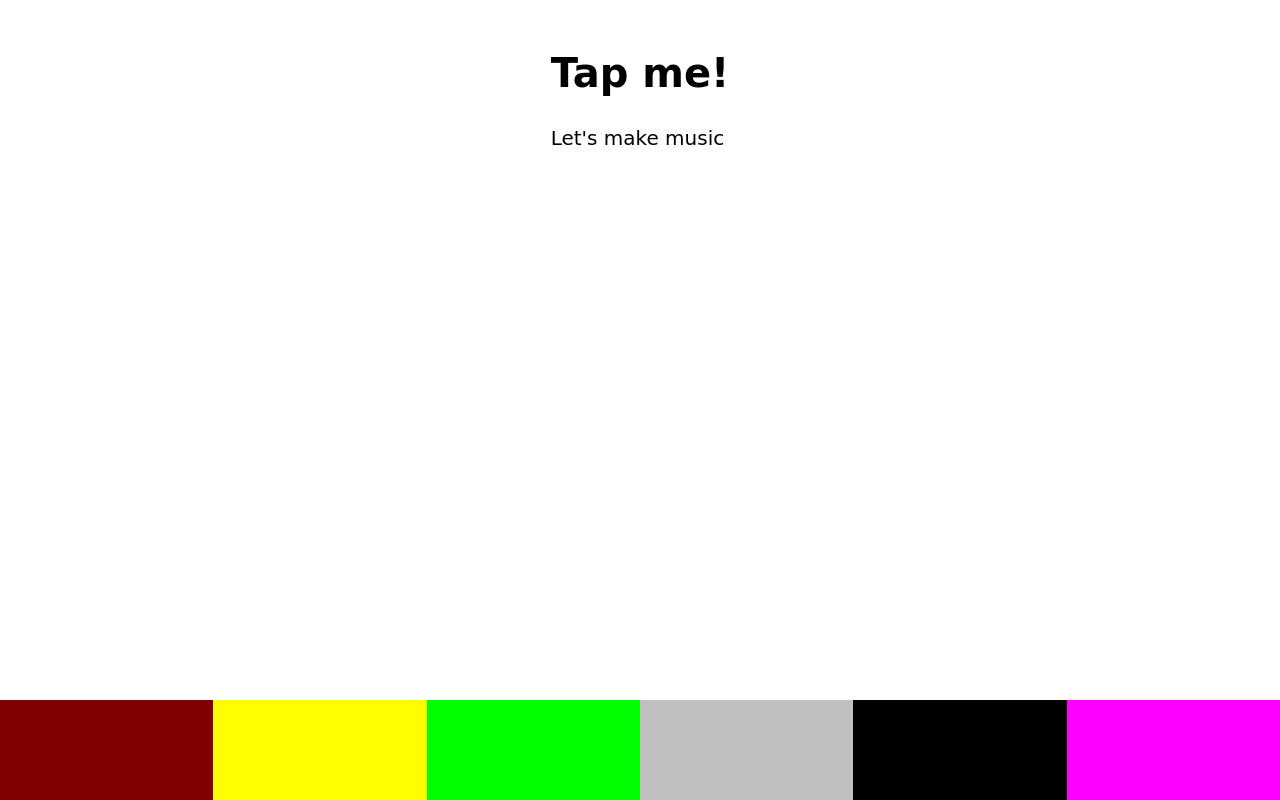
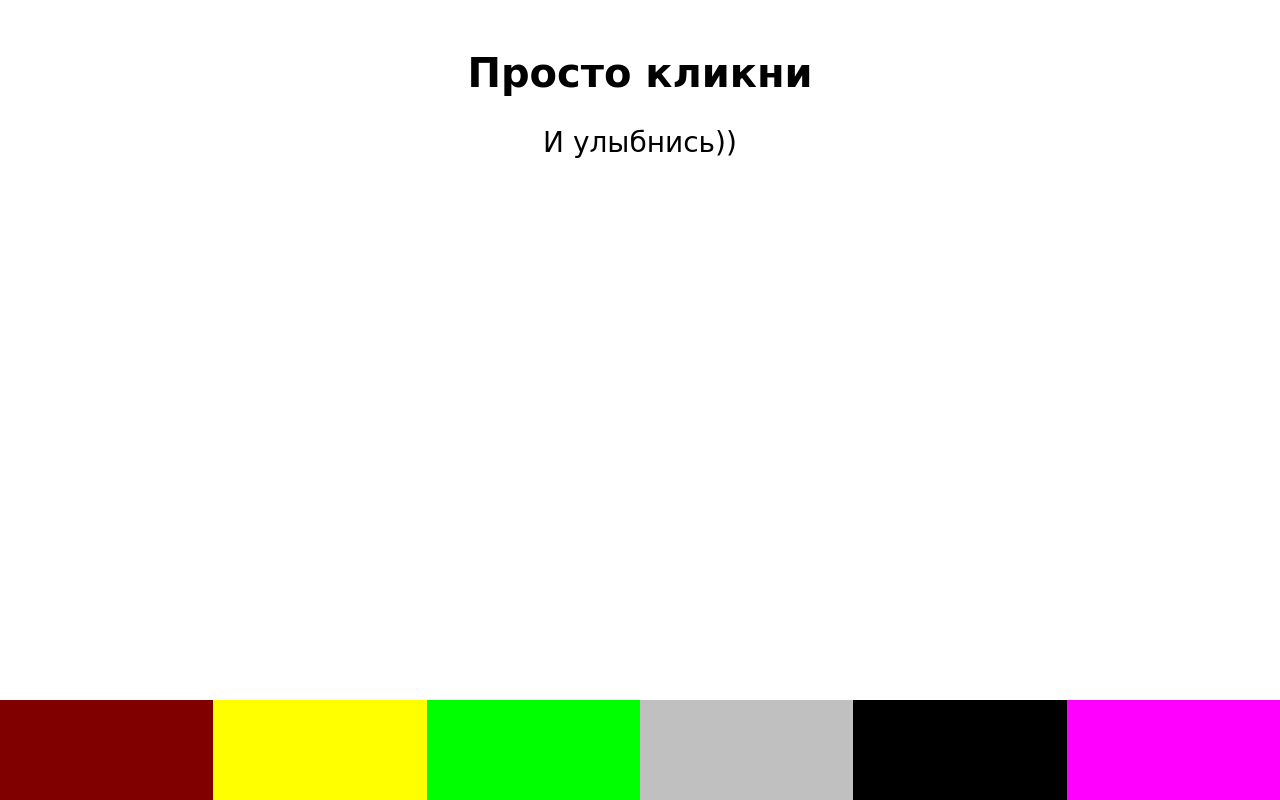
Before and after one commit to doctorVat/js-music-app, a plain HTML site: page index.html in a window 1280 px wide. Drawn offline with Linux system fonts and the light colour scheme; a web font is replaced by a local one.

Commit message:
first commit

```diff
--- a/css/style.css
+++ b/css/style.css
@@ -20,7 +20,8 @@ header h1{
     font-size: 40px;
 }
 header p{
-    font-size: 20px;
+    font-size: 28px;
+    text-align: center;
 }
 .pads{
     background: lightblue;
@@ -55,7 +56,7 @@ header p{
 @keyframes jump {
     0% {
         bottom: 0%;
-        left: -5%;
+        left: 3%;
     }
     50% {
         bottom: 50%;
@@ -63,7 +64,7 @@ header p{
     }
     100% {
         bottom: 0%;
-        left: 99%;
+        left: 94%;
     }
 }
 
--- a/index.html
+++ b/index.html
@@ -11,8 +11,8 @@
 <body>
     <div class="app">
         <header>
-        <h1>Tap me!</h1>
-        <p>Let's make music</p>
+        <h1>Просто кликни</h1>
+        <p>И улыбнись))</p>
         </header>
 
      <div class="visual">
```
